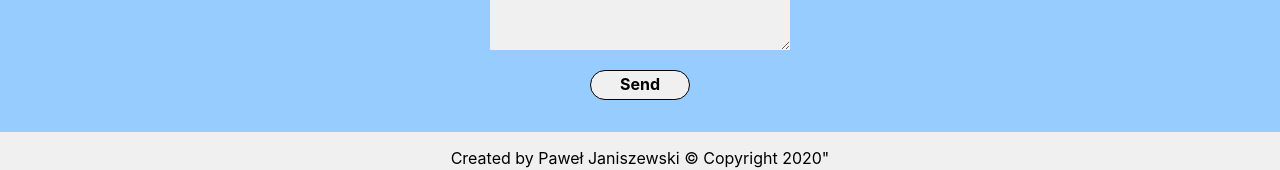
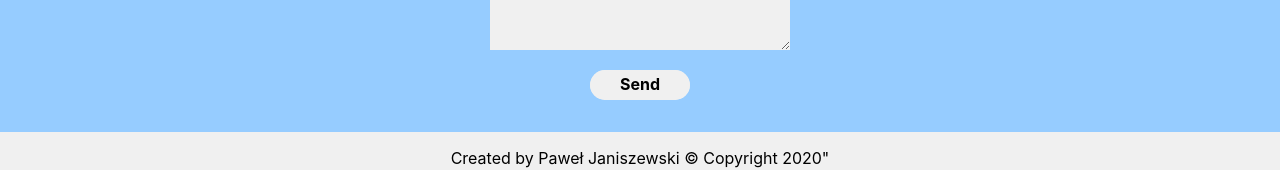
Before and after one commit to Desulfo/AboutMe, a React (Create React App) app: page / in a window 1280 px wide. Shown: the part 1541-1711 px from the top of the page. Built offline with nearby package versions, Linux system fonts and the light colour scheme.

Commit message:
Add animation to the button im Contact component.

```diff
--- a/src/atoms/styled/Contact/Button.js
+++ b/src/atoms/styled/Contact/Button.js
@@ -1,15 +1,43 @@
 import styled from 'styled-components';
+import { keyframes } from 'styled-components';
 
 const Button = styled.button`
   width: 100px;
   height: 30px;
   font-weight: bold;
-  background-color: #f0f0f0;
   border-radius: 50px;
-  border: 1px solid black;
+  border: 0 solid black;
+  position: relative;
+  overflow: hidden;
+  z-index: 1;
+  &:after {
+    content: '';
+    position: absolute;
+    bottom: 0;
+    left: 0;
+    width: 100%;
+    height: 100%;
+    background-color: #f0f0f0;
+    border-radius: 10rem;
+    z-index: -2;
+  }
+  &:before {
+    content: '';
+    position: absolute;
+    bottom: 0;
+    left: 0;
+    width: 0%;
+    height: 100%;
+    background-color: #364f6b;
+    transition: all 0.3s;
+    border-radius: 10rem;
+    z-index: -1;
+  }
   &:hover {
-    background-color: #364f6b;
     cursor: pointer;
+    &:before {
+      width: 100%;
+    }
   }
 `;
 
```
